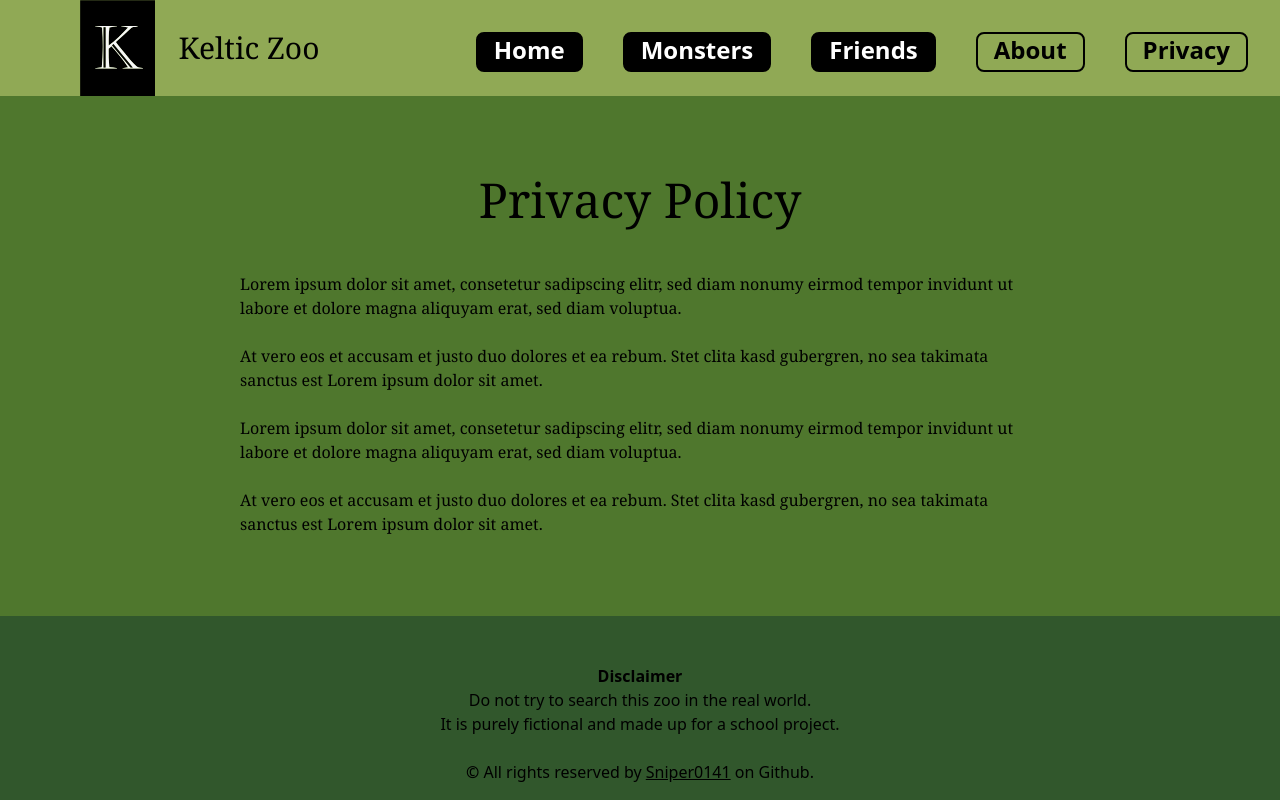
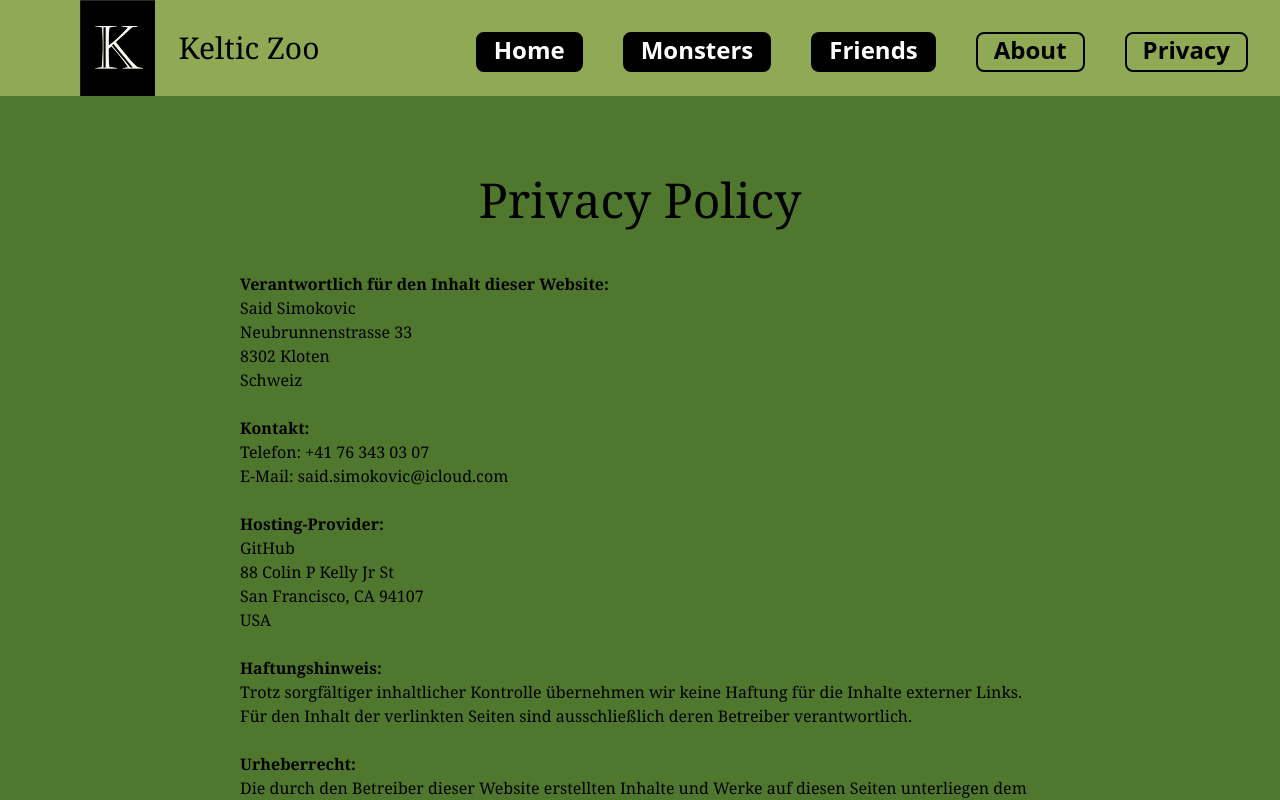
Before and after one commit to Sniper0141/keltic-zoo-website, a Next.js app: page /privacy in a window 1280 px wide. Shown: the top 800 px of the page. Built offline with nearby package versions, Linux system fonts and the light colour scheme.

Commit message:
Privacy + About

```diff
--- a/pages/about.jsx
+++ b/pages/about.jsx
@@ -2,6 +2,8 @@ import Head from 'next/head'
 
 import Icon from '@/public/images/favicon.ico'
 import monki from '@/public/images/animals/delete_me.jpg'
+
+import oillipheist from '@/public/images/animals/monsters/oillipheist.jpg'
 
 export default function About(){
     return(
@@ -17,28 +19,19 @@ export default function About(){
                     <br/>
                     <div className="flex justify-center">
                         <p className='w-1/2'>
-                            Lorem ipsum dolor sit amet,
-                            consetetur sadipscing elitr,
-                            sed diam nonumy eirmod tempor invidunt
-                            ut labore et dolore magna aliquyam erat,
-                            sed diam voluptua. <br/>
+                            Welcome to the Keltic Zoo, where the mystical creatures of keltic mythology come to life! Immerse yourself in a world of ancient legends, where majestic beings and mythical creatures dwell. Our zoo is a unique haven, carefully designed to preserve and showcase the captivating creatures that have fascinated and inspired people for centuries. <br/>
                             <br/>
-                            At vero eos et accusam et justo duo dolores et ea rebum.
-                            Stet clita kasd gubergren,
-                            no sea takimata sanctus est Lorem ipsum dolor sit amet. <br/>
+                            At the Keltic Zoo, we believe in the power of storytelling and the enchantment it brings. Our mission is to educate, entertain, and create an unforgettable experience for visitors of all ages, as we delve into the rich tapestry of keltic mythology. We strive to promote conservation, appreciation, and understanding of these magical beings, fostering a sense of wonder and respect for the natural world. <br/>
                             <br/>
-                            Lorem ipsum dolor sit amet,
-                            consetetur sadipscing elitr,
-                            sed diam nonumy eirmod tempor invidunt
-                            ut labore et dolore magna aliquyam erat,
-                            sed diam voluptua. <br/>
+                            This place is not just a place to observe these extraordinary creatures; it's a sanctuary where they are cared for with the utmost respect and dedication. We prioritize their well-being and ensure they are provided with spacious and natural habitats, allowing them to thrive in an environment that closely resembles their legendary origins. <br/>
                             <br/>
-                            At vero eos et accusam et justo duo dolores et ea rebum.
-                            Stet clita kasd gubergren,
-                            no sea takimata sanctus est Lorem ipsum dolor sit amet. <br/>
+                            Beyond our captivating exhibits, we offer a variety of educational programs, interactive displays, and engaging presentations that delve into the fascinating mythology behind each creature. Our knowledgeable staff is passionate about sharing their expertise and facilitating a deeper understanding of the intricate folklore that surrounds these mythical beings.
+                            Whether you are a mythology enthusiast, a nature lover, or simply seeking a day of enchantment, the Keltic Zoo promises an unforgettable experience. We invite you to embark on a magical journey, exploring the realms of keltic mythology and encountering creatures that have captivated the imaginations of countless generations.
+                            Join us at the Keltic Zoo, and let your spirit soar as you witness the wonders of the keltic world come to life!
                         </p>
-                        <div className='w-1/2 rounded-2xl overflow-hidden'>
-                            <img src={monki.src}/>
+                        <div className='w-5 h-5'></div>
+                        <div className='w-1/2 h-fit rounded-2xl overflow-hidden'>
+                            <img src={oillipheist.src} width="100%"/>
                         </div>
                     </div>
                 </div>
--- a/pages/index.js
+++ b/pages/index.js
@@ -1,9 +1,13 @@
 import Head from 'next/head'
 import { Inter } from 'next/font/google'
 import Link from 'next/link'
+import AnimalPreviewComponent from '@/components/animalpreviewcomponent'
 
 import Icon from '@/public/images/favicon.ico'
 import monki from '@/public/images/animals/delete_me.jpg'
+
+import leprechaun from '@/public/images/animals/friends/leprechaun.jpg'
+import oillipheist from '@/public/images/animals/monsters/oillipheist.jpg'
 
 const inter = Inter({ subsets: ['latin'] })
 
@@ -26,7 +30,7 @@ export default function Home() {
               <Link href="/categories/Monsters">
                 <div className='w-fit h-fit p-10 rounded-3xl hover:shadow-black/40 shadow-lg'>
                   <div className='rounded-3xl w-fit border-4 overflow-hidden' style={{borderColor: '#132a13'}}>
-                    <img src={monki.src}/>
+                    <img src={oillipheist.src}/>
                   </div>
                   <h3 className='m-4 text-4xl text-center'><strong>Monsters</strong></h3>
                 </div>
@@ -35,7 +39,7 @@ export default function Home() {
               <Link href="/categories/Friends">
                 <div className='w-fit h-fit p-10 rounded-3xl hover:shadow-black/40 shadow-lg '>
                   <div className='rounded-3xl w-fit border-4 overflow-hidden' style={{borderColor: '#132a13'}}>
-                    <img src={monki.src}/>
+                    <img src={leprechaun.src}/>
                   </div>
                   <h3 className='m-4 text-4xl text-center'><strong>Friendly Creatures</strong></h3>
                 </div>
--- a/pages/privacy.jsx
+++ b/pages/privacy.jsx
@@ -17,25 +17,45 @@ export default function Privacy(){
                     <br/>
                     <div className="">
                         <p className=''>
-                            Lorem ipsum dolor sit amet,
-                            consetetur sadipscing elitr,
-                            sed diam nonumy eirmod tempor invidunt
-                            ut labore et dolore magna aliquyam erat,
-                            sed diam voluptua. <br/>
-                            <br/>
-                            At vero eos et accusam et justo duo dolores et ea rebum.
-                            Stet clita kasd gubergren,
-                            no sea takimata sanctus est Lorem ipsum dolor sit amet. <br/>
-                            <br/>
-                            Lorem ipsum dolor sit amet,
-                            consetetur sadipscing elitr,
-                            sed diam nonumy eirmod tempor invidunt
-                            ut labore et dolore magna aliquyam erat,
-                            sed diam voluptua. <br/>
-                            <br/>
-                            At vero eos et accusam et justo duo dolores et ea rebum.
-                            Stet clita kasd gubergren,
-                            no sea takimata sanctus est Lorem ipsum dolor sit amet. <br/>
+                            <b>Verantwortlich für den Inhalt dieser Website: </b><br/>
+                            Said Simokovic <br/>
+                            Neubrunnenstrasse 33 <br/>
+                            8302 Kloten <br/>
+                            Schweiz
+                        </p>
+                        <br/>
+                        <p>
+                            <b>Kontakt: </b><br/>
+                            Telefon: +41 76 343 03 07 <br/>
+                            E-Mail: said.simokovic@icloud.com
+                        </p>
+                        <br/>
+                        <p>
+                            <b>Hosting-Provider: </b><br/>
+                            GitHub <br/>
+                            88 Colin P Kelly Jr St <br/>
+                            San Francisco, CA 94107 <br/>
+                            USA
+                        </p>
+                        <br/>
+                        <p>
+                            <b>Haftungshinweis: </b><br/>
+                            Trotz sorgfältiger inhaltlicher Kontrolle übernehmen wir keine Haftung für die Inhalte externer Links. <br/>
+                            Für den Inhalt der verlinkten Seiten sind ausschließlich deren Betreiber verantwortlich.
+                        </p>
+                        <br/>
+                        <p>
+                            <b>Urheberrecht: </b><br/>
+                            Die durch den Betreiber dieser Website erstellten Inhalte und Werke auf diesen Seiten unterliegen dem Schweizer Urheberrecht. Die Vervielfältigung, Bearbeitung, Verbreitung und jede Art der Verwertung außerhalb der Grenzen des Urheberrechts bedürfen der schriftlichen Zustimmung des Betreibers. Downloads und Kopien dieser Seite sind nur für den privaten, nicht kommerziellen Gebrauch gestattet.
+                        </p>
+                        <br/>
+                        <p>
+                            <b>Umsatzsteuer-Identifikationsnummer:</b> <br/>
+                            Gemäß § 19 UStG wird keine Umsatzsteuer erhoben.
+                        </p>
+                        <br/>
+                        <p>
+                            Ich möchte darauf hin weisen, dass die unerlaubte Verwendung von Teilen des Impressums oder des Inhalts dieser Website zu rechtlichen Konsequenzen führen kann.
                         </p>
                     </div>
                 </div>
```
